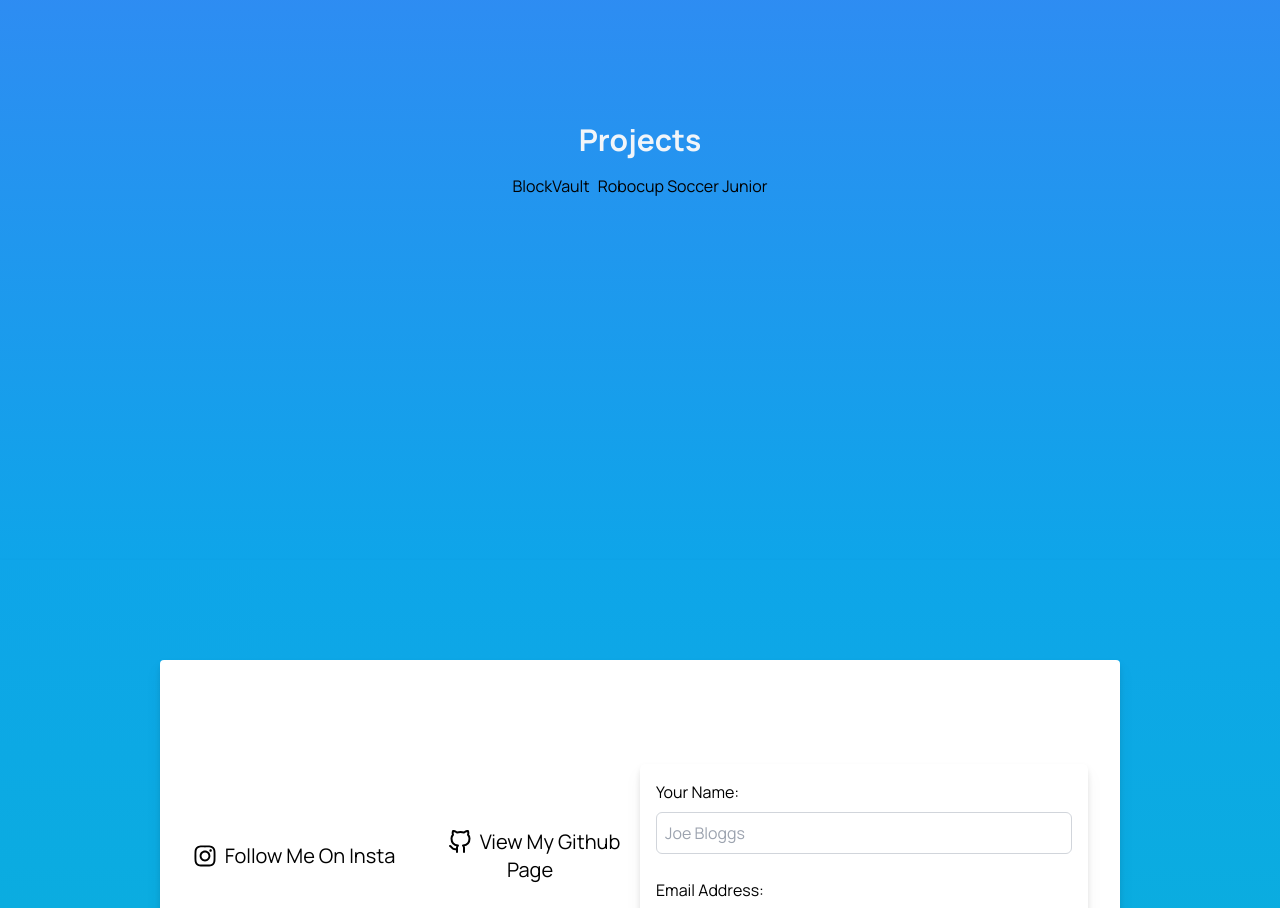
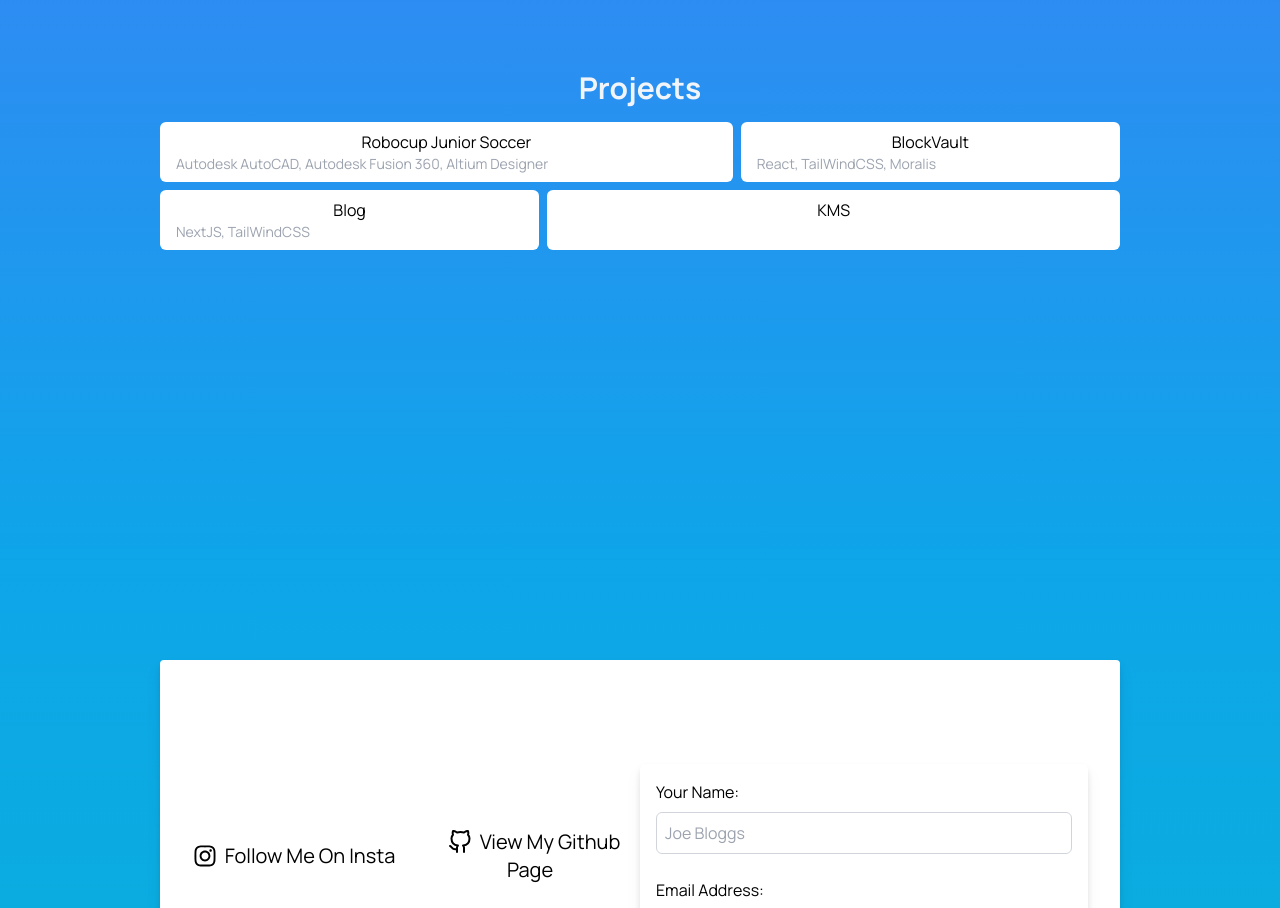
Before and after one commit to vincentcayadi/satoriarw, a Next.js app: page / in a window 1280 px wide. Shown: the part 1840-2748 px from the top of the page. Built offline with nearby package versions, Linux system fonts and the light colour scheme.

Commit message:
Edited Projects

```diff
--- a/pages/index.js
+++ b/pages/index.js
@@ -54,16 +54,33 @@ export default function Home() {
         </div>
       </div>
       <div
-        className="grid h-screen place-items-center from-blue-500 to-sky-500 bg-gradient-to-b"
+        className="grid w-full h-screen place-items-center from-blue-500 to-sky-500 bg-gradient-to-b"
         id="projects"
       >
-        <div>
+        <div className="w-3/4">
           <h1 className="mb-4 text-3xl font-bold text-center text-slate-100">
             Projects
           </h1>
-          <div className="grid grid-flow-col gap-2 text-center">
-            <div>BlockVault</div>
-            <div>Robocup Soccer Junior</div>
+          <div className="grid grid-cols-5 gap-2 text-center">
+            <div className="col-span-3 px-4 py-2 bg-white rounded-md">
+              Robocup Junior Soccer
+              <p className="text-sm text-left text-gray-400 align-middle">
+                Autodesk AutoCAD, Autodesk Fusion 360, Altium Designer
+              </p>
+            </div>
+            <div className="col-span-2 px-4 py-2 bg-white rounded-md">
+              BlockVault
+              <p className="text-sm text-left text-gray-400 align-middle">
+                React, TailWindCSS, Moralis
+              </p>
+            </div>
+            <div className="col-span-2 px-4 py-2 bg-white rounded-md">
+              Blog
+              <p className="text-sm text-left text-gray-400 align-middle">
+                NextJS, TailWindCSS
+              </p>
+            </div>
+            <div className="col-span-3 px-4 py-2 bg-white rounded-md">KMS</div>
           </div>
         </div>
       </div>
```
